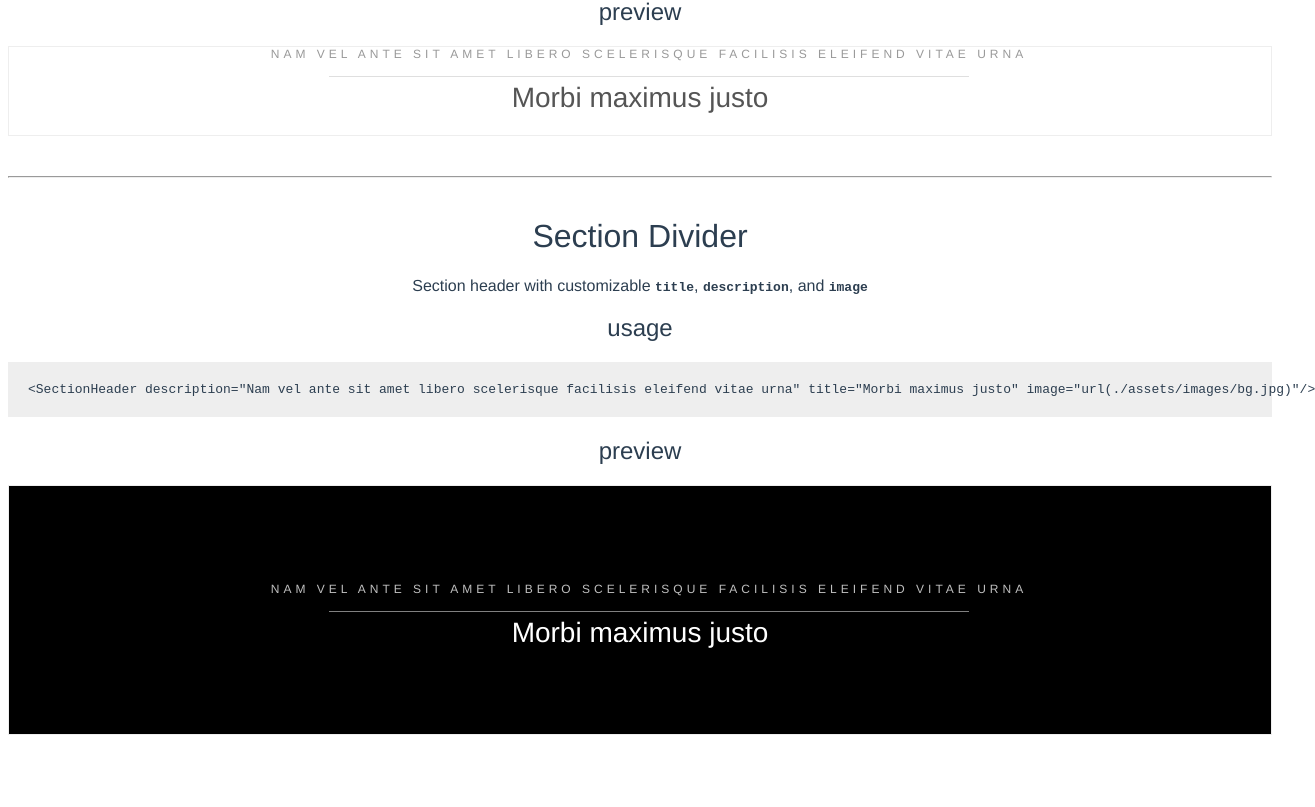
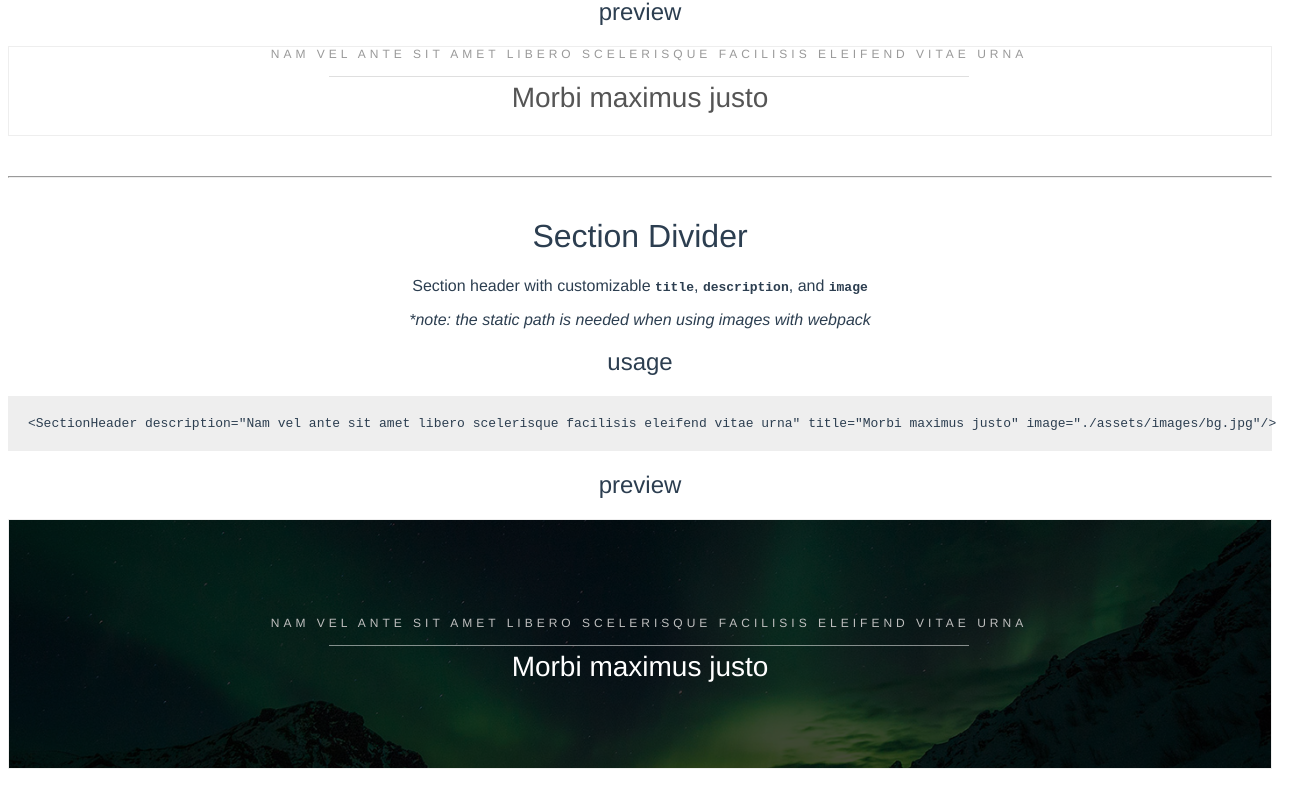
Before and after one commit to fcongson/vue-components, a Vue app: page / in a window 1280 px wide. Shown: the part 535-1342 px from the top of the page, 1315 px wide, since content can reach past the window. Before the commit the page ends 1310 px from the top, so only its background shows below. Built offline with nearby package versions, Linux system fonts and the light colour scheme.

Commit message:
Use image static path in component

```diff
--- a/src/App.vue
+++ b/src/App.vue
@@ -21,8 +21,9 @@
     <div class="component-section">
     <h1>Section Divider</h1>
     <p>Section header with customizable <code><b>title</b></code>, <code><b>description</b></code>, and <code><b>image</b></code></p>
+    <p><i>*note: the static path is needed when using images with webpack</i></p>
     <h2>usage</h2>
-    <pre><code>&lt;SectionHeader description="Nam vel ante sit amet libero scelerisque facilisis eleifend vitae urna" title="Morbi maximus justo" image="url(./assets/images/bg.jpg)"/&gt;</code></pre>
+    <pre><code>&lt;SectionHeader description="Nam vel ante sit amet libero scelerisque facilisis eleifend vitae urna" title="Morbi maximus justo" image="./assets/images/bg.jpg"/&gt;</code></pre>
     <h2>preview</h2>
     <div class="component-preview">
     <SectionDivider description="Nam vel ante sit amet libero scelerisque facilisis eleifend vitae urna" title="Morbi maximus justo" :image="bgJpg"/>
@@ -37,7 +38,7 @@ import SectionHeader from "./components/SectionHeader";
 import SectionDivider from "./components/SectionDivider";
 
 // asset images
-import bgJpg from "./assets/images/bg.jpg"
+import bgJpg from "./assets/images/bg.jpg";
 
 export default {
   name: "App",
@@ -49,7 +50,7 @@ export default {
   data() {
     return {
       bgJpg: bgJpg
-    }
+    };
   }
 };
 </script>
--- a/src/components/SectionDivider.vue
+++ b/src/components/SectionDivider.vue
@@ -1,5 +1,5 @@
 <template>
-  <section :style="{backgroundImage: image}">
+  <section :style="{backgroundImage: 'url('+image+')'}">
     <div class="inner">
       <SectionHeader :description="description" :title="title"/>
     </div>
```
